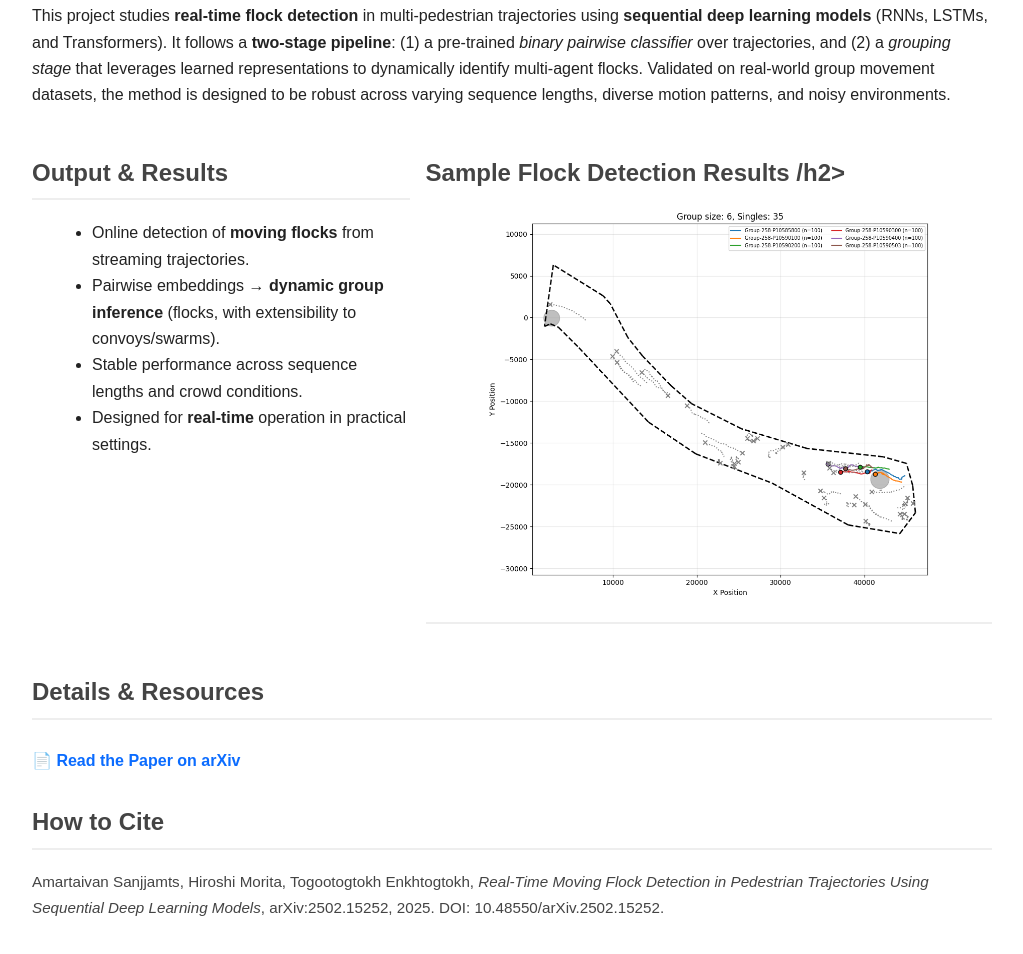
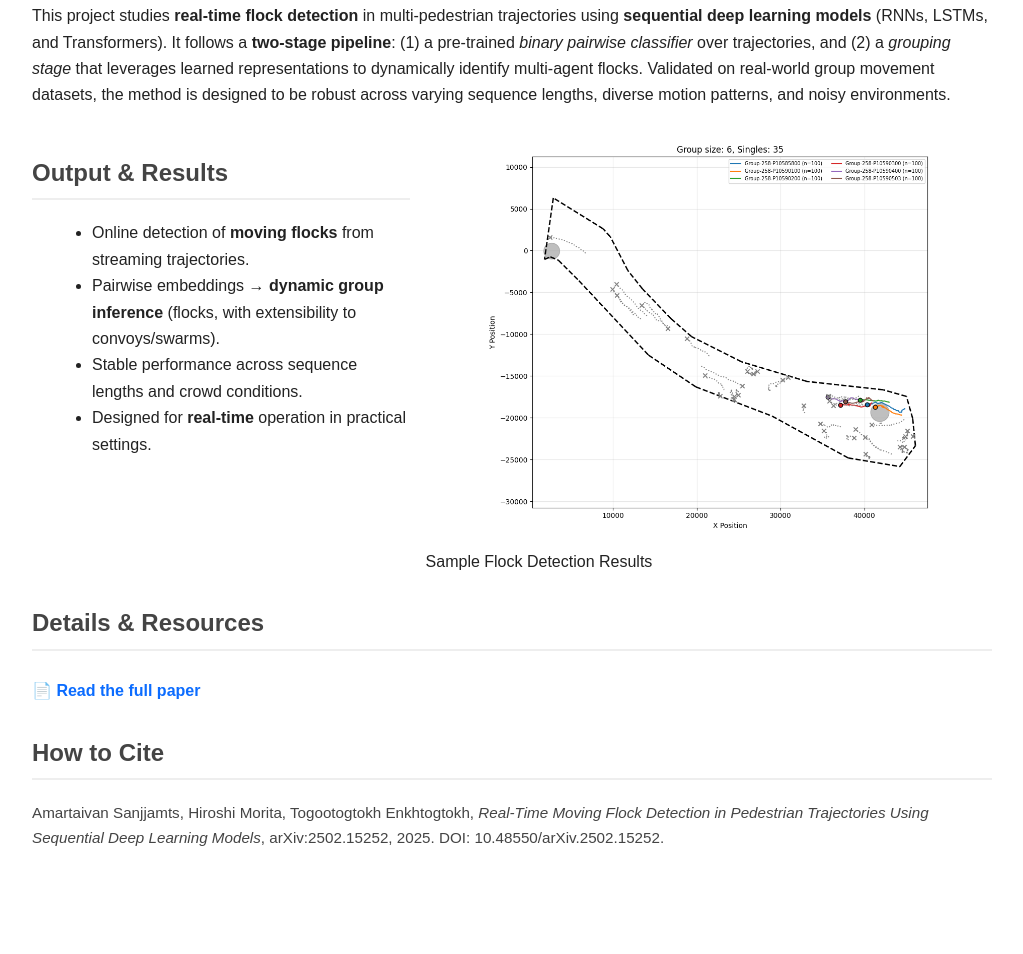
Before and after one commit to amartaivan-s/flock-detect, a plain HTML site: page index.html in a window 1280 px wide. Shown: the part 756-1710 px from the top of the page, without its empty margins (128-1151 px from the left). After the commit the page ends 1646 px from the top, so only its background shows below. Drawn offline with Linux system fonts and the light colour scheme.

Commit message:
Update index.html

```diff
--- a/index.html
+++ b/index.html
@@ -69,8 +69,8 @@ varying sequence lengths, diverse motion patterns, and noisy environments.
     </ul>
   </div>
   <div>
-    <h2 class="section-title">Sample Flock Detection Results /h2>
     <img src="sample_flock.png" alt="Sample Flock Detection Results." class="hero">
+    Sample Flock Detection Results
 
   </div>
 
@@ -78,7 +78,7 @@ varying sequence lengths, diverse motion patterns, and noisy environments.
 
 <h2 class="section-title">Details & Resources</h2>
 <p class="details">
-  <a href="https://arxiv.org/abs/2502.15252" target="_blank">📄 Read the Paper on arXiv</a>
+  <a href="https://arxiv.org/abs/2502.15252" target="_blank">📄 Read the full paper</a>
 </p>
 
 <h2 class="section-title">How to Cite</h2>
```
